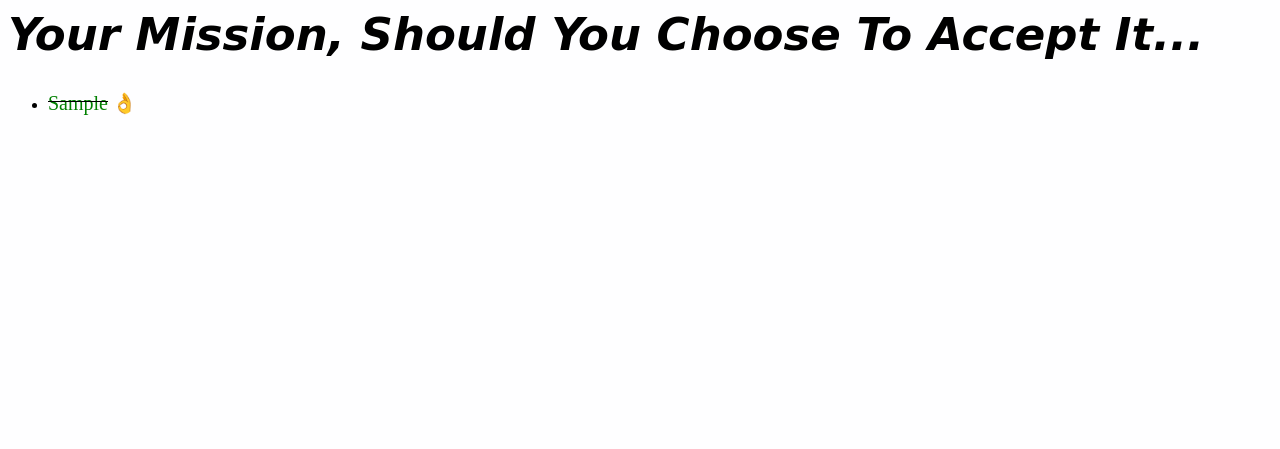
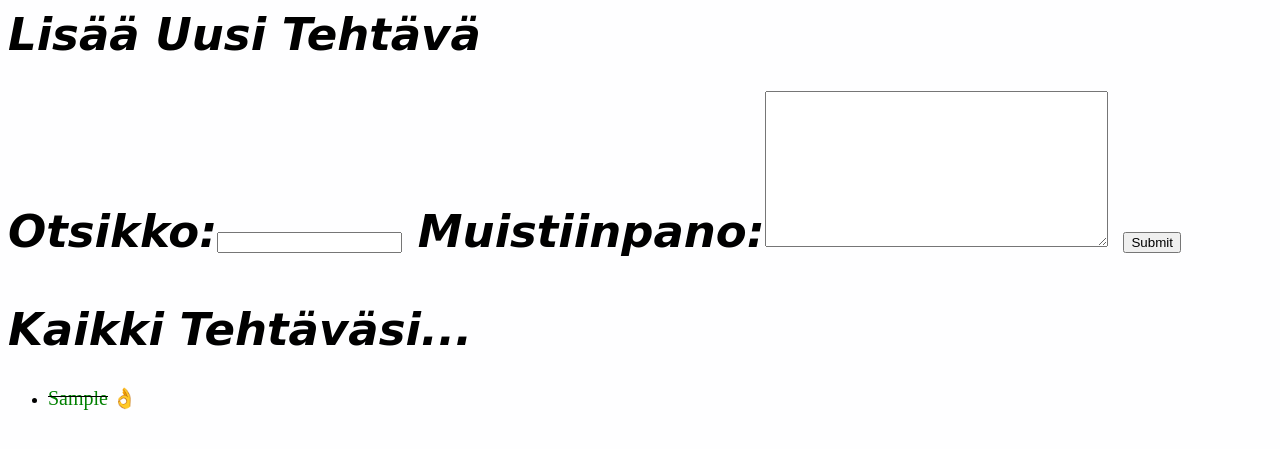
Before and after one commit to juhanirusi/todo-app, a Django app: page / in a window 1280 px wide. Shown: the top 449 px of the page. Run offline with Django 3.2, Linux system fonts and the light colour scheme; tables that the repository leaves empty hold one stand-in row (values such as "Sample post"); some web fonts are replaced.

Commit message:
Lisätty Django-koodia ja uutta HTML:ää jotta käyttäjä voi lisätä tehtäviä front-endin kautta

```diff
--- a/todo/todo/templates/todos/listaus.html
+++ b/todo/todo/templates/todos/listaus.html
@@ -14,7 +14,13 @@
         <link rel="stylesheet" type="text/css" href="{% static 'mun_stylet.css' %}">
     </head>
     <body style="background-color: #FEFEFF;">
-        <h1>Your Mission, Should You Choose To Accept It...</h1>
+        <h1>Lisää Uusi Tehtävä<h1>
+        <form method="POST" action="/">
+            {% csrf_token %}
+            {{form}}
+            <input type="submit" name="Luo Tehtava">
+        </form>
+        <h1>Kaikki Tehtäväsi...</h1>
         <ul>
             {% for tehtava in todo_list %}
                 {% if tehtava.tehty == True %}
```
